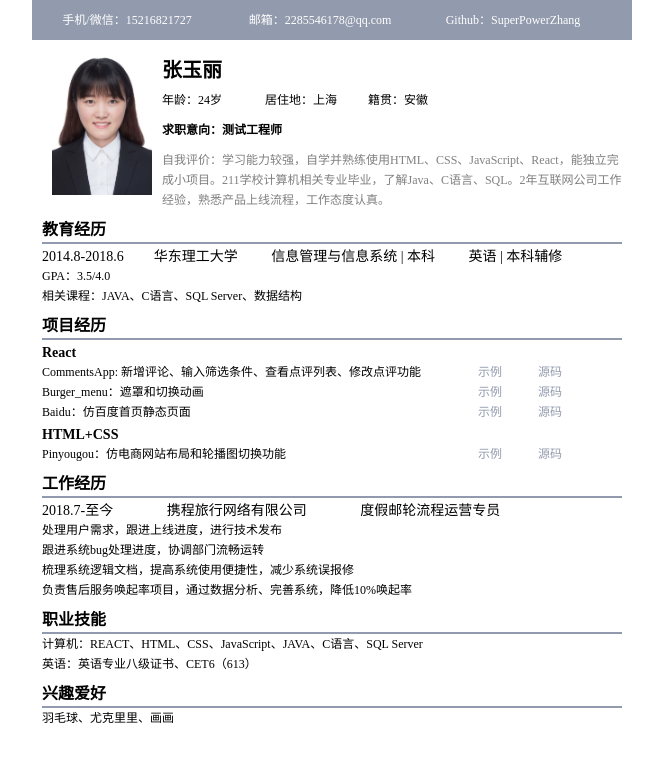
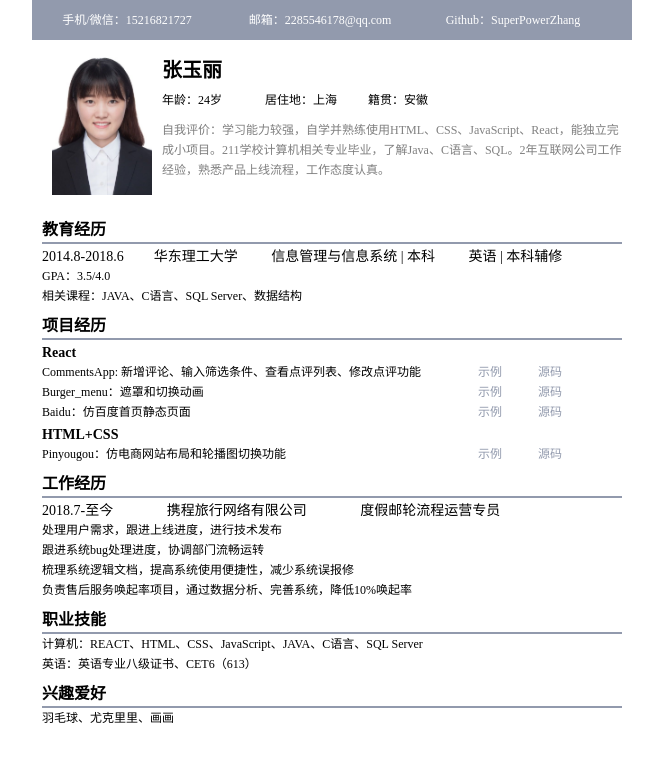
Before and after one commit to SuperPowerZhang/Personal, a plain HTML site: page html/cv/index.html in a window 1280 px wide. Shown: the whole page, without its empty margins (308-971 px from the left). Drawn offline with Linux system fonts and the light colour scheme.

Commit message:
Personal

```diff
--- a/html/cv/index.html
+++ b/html/cv/index.html
@@ -26,7 +26,6 @@
                 <span>居住地：上海</span>
                 <span>籍贯：安徽</span>
             </p>
-            <p class='job'>求职意向：测试工程师</p>
             <p class='selfintro'>
                 自我评价：学习能力较强，自学并熟练使用HTML、CSS、JavaScript、React，能独立完成小项目。211学校计算机相关专业毕业，了解Java、C语言、SQL。2年互联网公司工作经验，熟悉产品上线流程，工作态度认真。
             </p>
```
